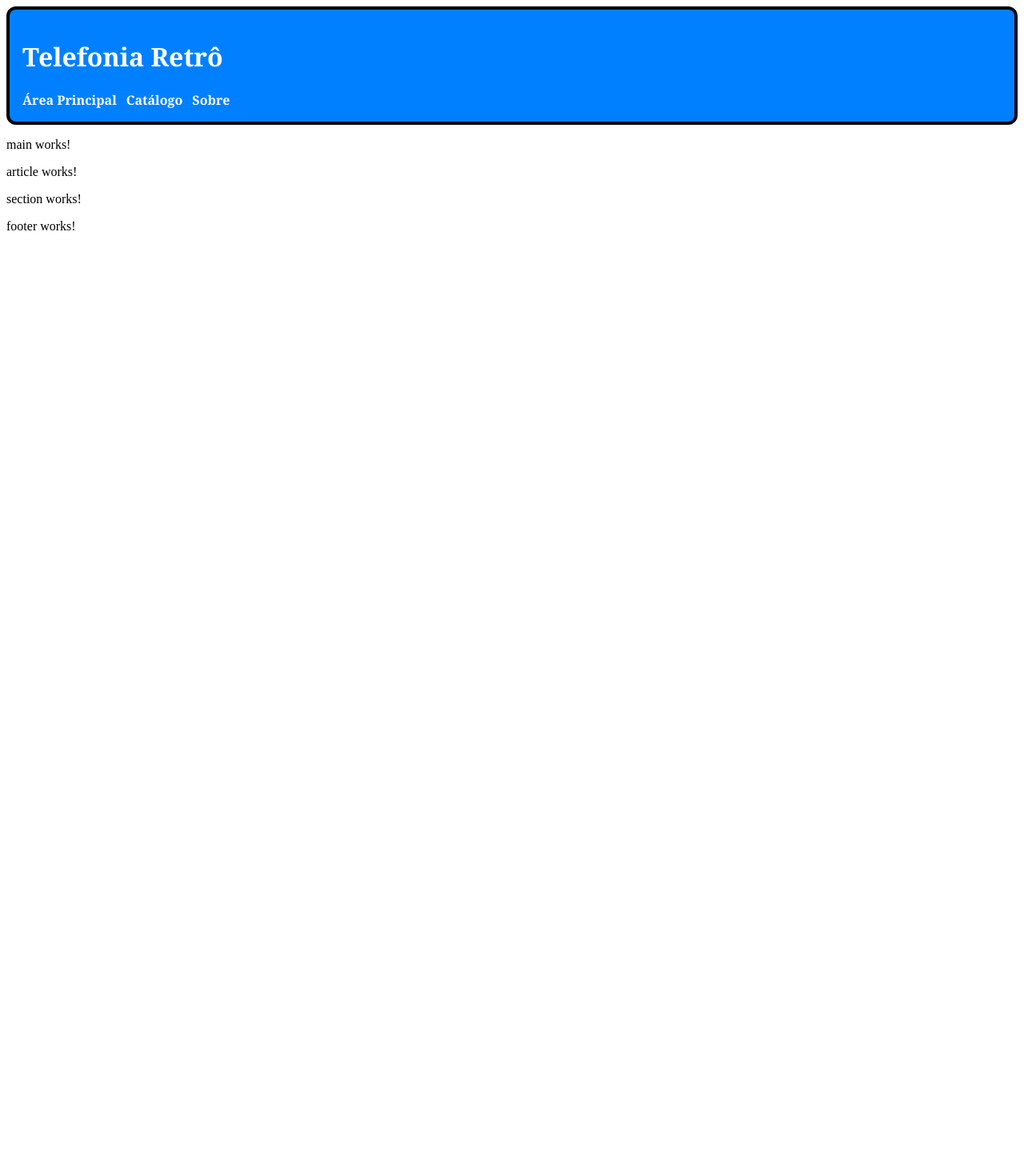
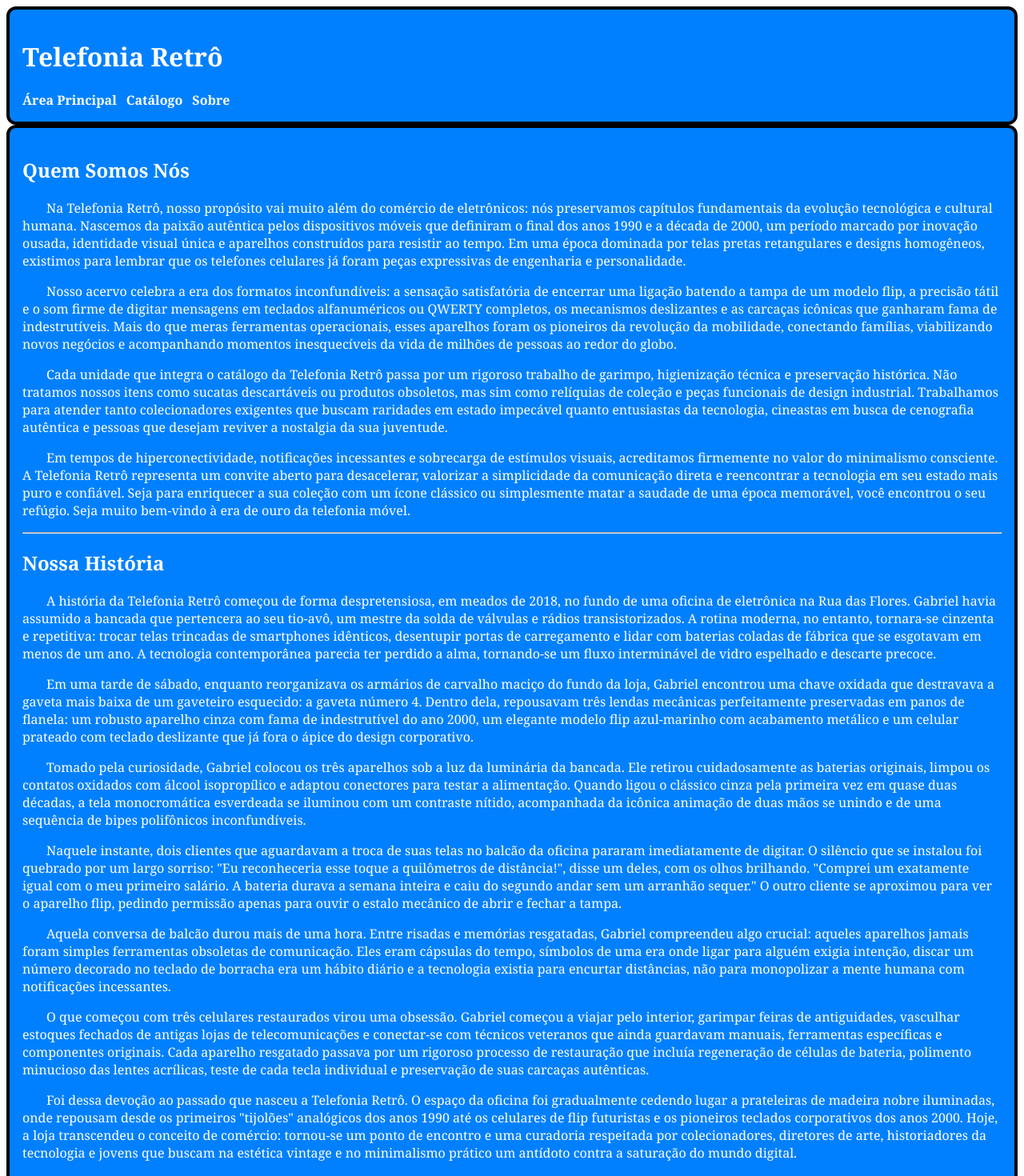
Before and after one commit to EduardoVD/WorkPhoneAngular, an Angular app: page / in a window 1280 px wide. Shown: the top 1470 px of the page at 80% size. Before the commit the page ends 800 px from the top, so only its background shows below. Built offline with nearby package versions, Linux system fonts and the light colour scheme.

Commit message:
Added basic information to the Main.

```diff
--- a/src/app/components/main/main.css
+++ b/src/app/components/main/main.css
@@ -0,0 +1,13 @@
+.main-home {
+    font-family: Cambria;
+    color: #ffffff;
+    background-color: #0080ff;
+    padding: 16px;
+    margin-bottom: 16px;
+    border: 4px, solid, #000000;
+    border-radius: 12px;
+}
+
+.main-home p {
+    text-indent: 30px;
+}
--- a/src/app/components/main/main.html
+++ b/src/app/components/main/main.html
@@ -1 +1,20 @@
-<p>main works!</p>
+<section id="main" class="main-home">
+    <div>
+        <h2>Quem Somos Nós</h2>
+        <p>Na Telefonia Retrô, nosso propósito vai muito além do comércio de eletrônicos: nós preservamos capítulos fundamentais da evolução tecnológica e cultural humana. Nascemos da paixão autêntica pelos dispositivos móveis que definiram o final dos anos 1990 e a década de 2000, um período marcado por inovação ousada, identidade visual única e aparelhos construídos para resistir ao tempo. Em uma época dominada por telas pretas retangulares e designs homogêneos, existimos para lembrar que os telefones celulares já foram peças expressivas de engenharia e personalidade.</p>
+        <p>Nosso acervo celebra a era dos formatos inconfundíveis: a sensação satisfatória de encerrar uma ligação batendo a tampa de um modelo flip, a precisão tátil e o som firme de digitar mensagens em teclados alfanuméricos ou QWERTY completos, os mecanismos deslizantes e as carcaças icônicas que ganharam fama de indestrutíveis. Mais do que meras ferramentas operacionais, esses aparelhos foram os pioneiros da revolução da mobilidade, conectando famílias, viabilizando novos negócios e acompanhando momentos inesquecíveis da vida de milhões de pessoas ao redor do globo.</p>
+        <p>Cada unidade que integra o catálogo da Telefonia Retrô passa por um rigoroso trabalho de garimpo, higienização técnica e preservação histórica. Não tratamos nossos itens como sucatas descartáveis ou produtos obsoletos, mas sim como relíquias de coleção e peças funcionais de design industrial. Trabalhamos para atender tanto colecionadores exigentes que buscam raridades em estado impecável quanto entusiastas da tecnologia, cineastas em busca de cenografia autêntica e pessoas que desejam reviver a nostalgia da sua juventude.</p>
+        <p>Em tempos de hiperconectividade, notificações incessantes e sobrecarga de estímulos visuais, acreditamos firmemente no valor do minimalismo consciente. A Telefonia Retrô representa um convite aberto para desacelerar, valorizar a simplicidade da comunicação direta e reencontrar a tecnologia em seu estado mais puro e confiável. Seja para enriquecer a sua coleção com um ícone clássico ou simplesmente matar a saudade de uma época memorável, você encontrou o seu refúgio. Seja muito bem-vindo à era de ouro da telefonia móvel.</p>
+    </div>
+    <hr>
+    <div>
+        <h2>Nossa História</h2>
+        <p>A história da Telefonia Retrô começou de forma despretensiosa, em meados de 2018, no fundo de uma oficina de eletrônica na Rua das Flores. Gabriel havia assumido a bancada que pertencera ao seu tio-avô, um mestre da solda de válvulas e rádios transistorizados. A rotina moderna, no entanto, tornara-se cinzenta e repetitiva: trocar telas trincadas de smartphones idênticos, desentupir portas de carregamento e lidar com baterias coladas de fábrica que se esgotavam em menos de um ano. A tecnologia contemporânea parecia ter perdido a alma, tornando-se um fluxo interminável de vidro espelhado e descarte precoce.</p>
+        <p>Em uma tarde de sábado, enquanto reorganizava os armários de carvalho maciço do fundo da loja, Gabriel encontrou uma chave oxidada que destravava a gaveta mais baixa de um gaveteiro esquecido: a gaveta número 4. Dentro dela, repousavam três lendas mecânicas perfeitamente preservadas em panos de flanela: um robusto aparelho cinza com fama de indestrutível do ano 2000, um elegante modelo flip azul-marinho com acabamento metálico e um celular prateado com teclado deslizante que já fora o ápice do design corporativo.</p>
+        <p>Tomado pela curiosidade, Gabriel colocou os três aparelhos sob a luz da luminária da bancada. Ele retirou cuidadosamente as baterias originais, limpou os contatos oxidados com álcool isopropílico e adaptou conectores para testar a alimentação. Quando ligou o clássico cinza pela primeira vez em quase duas décadas, a tela monocromática esverdeada se iluminou com um contraste nítido, acompanhada da icônica animação de duas mãos se unindo e de uma sequência de bipes polifônicos inconfundíveis.</p>
+        <p>Naquele instante, dois clientes que aguardavam a troca de suas telas no balcão da oficina pararam imediatamente de digitar. O silêncio que se instalou foi quebrado por um largo sorriso: "Eu reconheceria esse toque a quilômetros de distância!", disse um deles, com os olhos brilhando. "Comprei um exatamente igual com o meu primeiro salário. A bateria durava a semana inteira e caiu do segundo andar sem um arranhão sequer." O outro cliente se aproximou para ver o aparelho flip, pedindo permissão apenas para ouvir o estalo mecânico de abrir e fechar a tampa.</p>
+        <p>Aquela conversa de balcão durou mais de uma hora. Entre risadas e memórias resgatadas, Gabriel compreendeu algo crucial: aqueles aparelhos jamais foram simples ferramentas obsoletas de comunicação. Eles eram cápsulas do tempo, símbolos de uma era onde ligar para alguém exigia intenção, discar um número decorado no teclado de borracha era um hábito diário e a tecnologia existia para encurtar distâncias, não para monopolizar a mente humana com notificações incessantes.</p>
+        <p>O que começou com três celulares restaurados virou uma obsessão. Gabriel começou a viajar pelo interior, garimpar feiras de antiguidades, vasculhar estoques fechados de antigas lojas de telecomunicações e conectar-se com técnicos veteranos que ainda guardavam manuais, ferramentas específicas e componentes originais. Cada aparelho resgatado passava por um rigoroso processo de restauração que incluía regeneração de células de bateria, polimento minucioso das lentes acrílicas, teste de cada tecla individual e preservação de suas carcaças autênticas.</p>
+        <p>Foi dessa devoção ao passado que nasceu a Telefonia Retrô. O espaço da oficina foi gradualmente cedendo lugar a prateleiras de madeira nobre iluminadas, onde repousam desde os primeiros "tijolões" analógicos dos anos 1990 até os celulares de flip futuristas e os pioneiros teclados corporativos dos anos 2000. Hoje, a loja transcendeu o conceito de comércio: tornou-se um ponto de encontro e uma curadoria respeitada por colecionadores, diretores de arte, historiadores da tecnologia e jovens que buscam na estética vintage e no minimalismo prático um antídoto contra a saturação do mundo digital.</p>
+    </div>
+</section>
```
